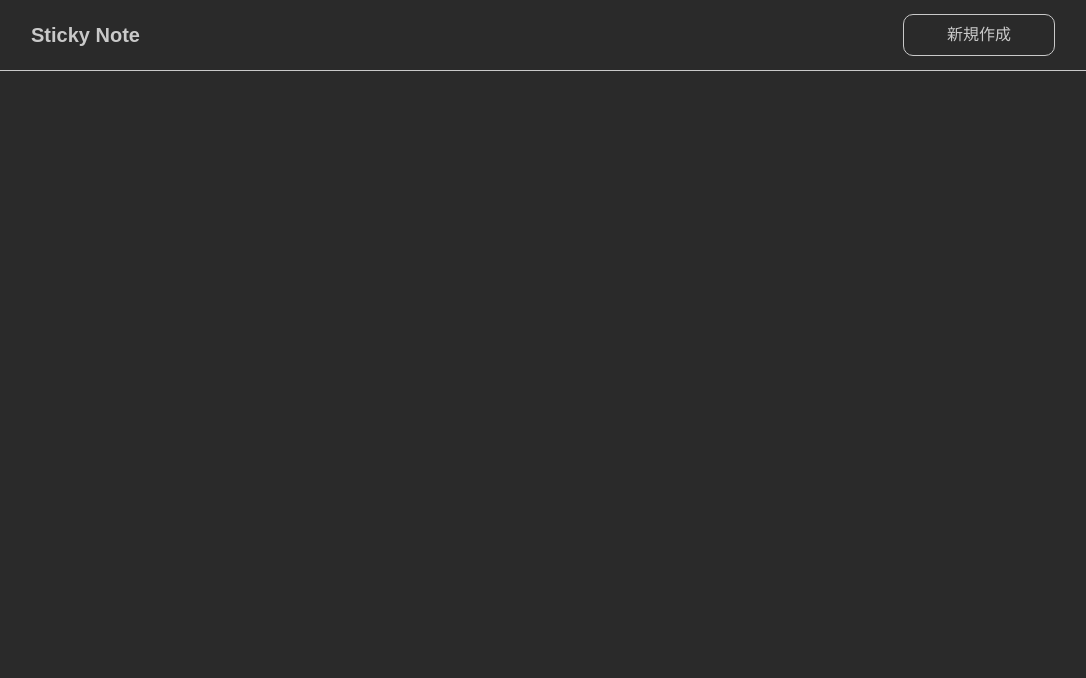
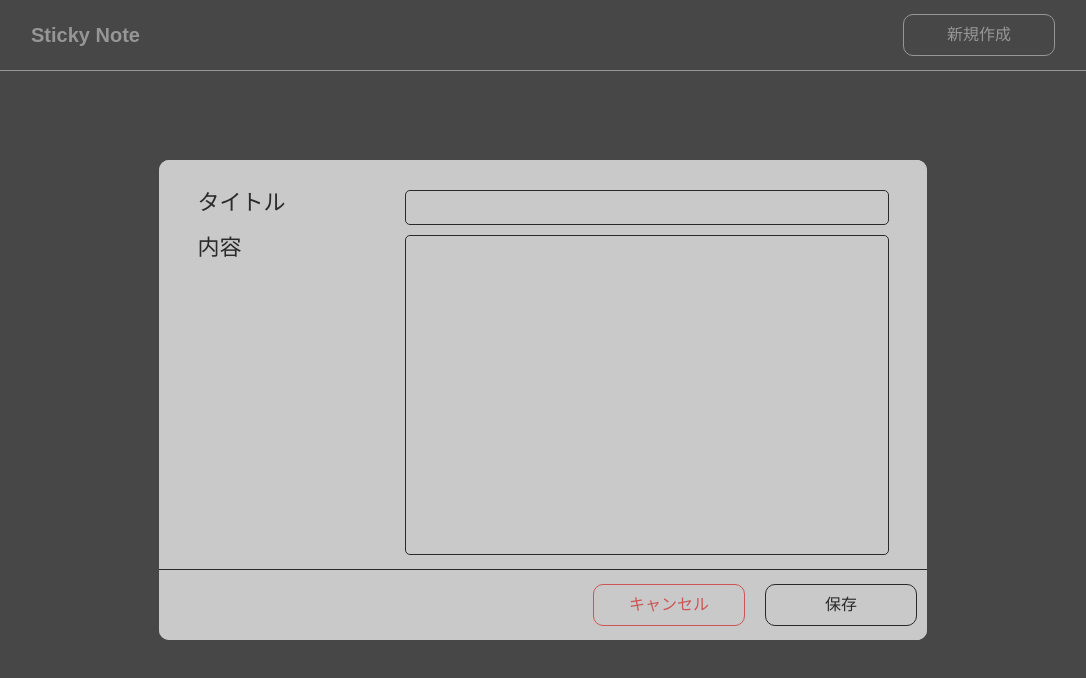
Before and after one commit to rockhopper-penguin/vue3-pinia, a Vue app in the folder src/: page / in a window 1280 px wide. Both pictures are taken after a click on the element "新規作成". Shown: the top 678 px of the page, without its empty margins (97-1183 px from the left). Built offline with nearby package versions, Linux system fonts and the light colour scheme.

Commit message:
付箋登録

```diff
--- /dev/null
+++ b/src/src/components/StickyNoteModal.vue
@@ -0,0 +1,161 @@
+<template>
+  <div class="modal_base">
+    <div class="modal_content">
+      <!-- 入力部 -->
+      <div class="modal_input">
+        <!-- タイトル -->
+        <div class="modal_input_row">
+          <div class="modal_input_label">タイトル</div>
+          <div class="modal_input_input">
+            <input type="text" v-model="stickyNote.stickyNote.title" />
+          </div>
+        </div>
+        <!-- 内容 -->
+        <div class="modal_input_row">
+          <div class="modal_input_label">内容</div>
+          <div class="modal_input_input">
+            <textarea v-model="stickyNote.stickyNote.content"></textarea>
+          </div>
+        </div>
+      </div>
+      <!-- ボタン -->
+      <div class="modal_buttons">
+        <!-- キャンセル -->
+        <ButtonComponent :button-text="'キャンセル'" class="modal_cancel" @click="modalCancel()" />
+        <!-- 保存 -->
+        <ButtonComponent :button-text="'保存'" class="modal_save" @click="save()" />
+      </div>
+    </div>
+  </div>
+</template>
+
+<style scoped>
+.modal_content,
+.modal_input,
+.modal_input_row,
+.modal_input_label,
+.modal_input_input,
+.modal_input_input input,
+.modal_input_input textarea,
+.modal_buttons {
+  background-color: #c9c9c9;
+}
+.modal_base {
+  z-index: 999;
+  background-color: rgba(100, 100, 100, 0.5);
+  position: fixed;
+  top: 0;
+  left: 0;
+  width: 100%;
+  height: 100%;
+  display: flex;
+  align-items: center;
+  justify-content: center;
+}
+.modal_content {
+  width: 60%;
+  height: 60%;
+  border-radius: 10px;
+  box-sizing: border-box;
+  position: relative;
+}
+/* 入力部 */
+.modal_input {
+  width: 100%;
+  height: auto;
+  overflow: scroll;
+  padding-top: 20px;
+  padding-bottom: 20px;
+  border-radius: 10px 10px 0px 0px;
+}
+.modal_input_row {
+  display: flex;
+  color: #2a2a2a;
+  width: 90%;
+  margin: 10px auto;
+}
+/* 入力部 ラベル領域 */
+.modal_input_label {
+  width: 30%;
+  font-size: 22px;
+}
+/* 入力部 入力領域 */
+.modal_input_input {
+  width: 70%;
+}
+.modal_input_input input,
+.modal_input_input textarea {
+  outline: none;
+  font-size: 20px;
+  box-sizing: border-box;
+  padding-left: 10px;
+  padding-right: 10px;
+  border-radius: 5px;
+  border: solid 1px #2a2a2a;
+}
+/* input */
+.modal_input_input input {
+  width: 100%;
+  height: 35px;
+}
+/* textarea */
+.modal_input_input textarea {
+  resize: none;
+  width: 100%;
+  height: 40vh;
+  padding-top: 5px;
+  padding-bottom: 5px;
+}
+.modal_buttons {
+  width: 100%;
+  height: 70px;
+  border-radius: 0px 0px 10px 10px;
+  border-top: solid 1px #2a2a2a;
+  position: absolute;
+  bottom: 0;
+  display: flex;
+  align-items: center;
+  justify-content: end;
+}
+/* ボタン同士の感覚を開ける */
+.modal_buttons div {
+  margin-right: 10px;
+  margin-left: 10px;
+}
+/* キャンセルボタン */
+.modal_cancel {
+  border: solid 1px #cc5555;
+  background-color: #c9c9c9;
+  color: #cc5555;
+}
+/* 保存ボタン */
+.modal_save {
+  border: solid 1px #2a2a2a;
+  background-color: #c9c9c9;
+  color: #2a2a2a;
+}
+</style>
+
+<script setup lang="ts">
+import { stickyNoteStore } from '@/stores/stickyNoteStore'
+import ButtonComponent from './ButtonComponent.vue'
+
+// sticky note store
+const stickyNote = stickyNoteStore()
+
+/**
+ * キャンセルボタンの処理
+ */
+const modalCancel = (): void => {
+  // storeの登録内容をクリア
+  stickyNote.stickyNoteCancel()
+}
+
+/**
+ * 保存ボタンの処理
+ */
+const save = (): void => {
+  // 付箋の登録
+  stickyNote.addStickyNote()
+}
+</script>
--- a/src/src/stores/stickyNoteStore.ts
+++ b/src/src/stores/stickyNoteStore.ts
@@ -5,11 +5,46 @@ import { reactive, ref } from 'vue'
 export const stickyNoteStore = defineStore('stickyNote', () => {
   // 付箋モーダル表示ステータス
   const stickyNoteModal = ref<boolean>(false)
+
   // 付箋登録内容
   const stickyNote = reactive<createStickyNoteTypes>({
     title: null,
     content: null
   })
 
-  return { stickyNoteModal, stickyNote }
+  /** 表示用の付箋登録内容 */
+  const stickyNoteDatas = reactive<createStickyNoteTypes[]>([])
+
+  /**
+   * 付箋登録内容のリセット
+   */
+  const stickyNoteCancel = (): void => {
+    stickyNote.title = null
+    stickyNote.content = null
+
+    // モーダルを閉じる
+    stickyNoteModal.value = false
+  }
+
+  /**
+   * 付箋の追加
+   */
+  const addStickyNote = (): void => {
+    // 付箋登録内容を配列にpush
+    stickyNoteDatas.push({
+      title: stickyNote.title,
+      content: stickyNote.content
+    })
+
+    // 付箋登録内容のリセット
+    stickyNoteCancel()
+  }
+
+  return {
+    stickyNoteModal,
+    stickyNote,
+    stickyNoteDatas,
+    stickyNoteCancel,
+    addStickyNote
+  }
 })
--- a/src/src/views/IndexPage.vue
+++ b/src/src/views/IndexPage.vue
@@ -2,11 +2,18 @@
   <div class="main-area">
     <!-- ヘッダー -->
     <HeaderComponent />
+    <!-- 付箋登録モーダル -->
+    <StickyNoteModal v-if="stickyNote.stickyNoteModal" />
   </div>
 </template>
 
 <style scoped></style>
 
 <script setup lang="ts">
+import { stickyNoteStore } from '@/stores/stickyNoteStore'
 import HeaderComponent from '../components/HeaderComponent.vue'
+import StickyNoteModal from '../components/StickyNoteModal.vue'
+
+// sticky note store
+const stickyNote = stickyNoteStore()
 </script>
```
